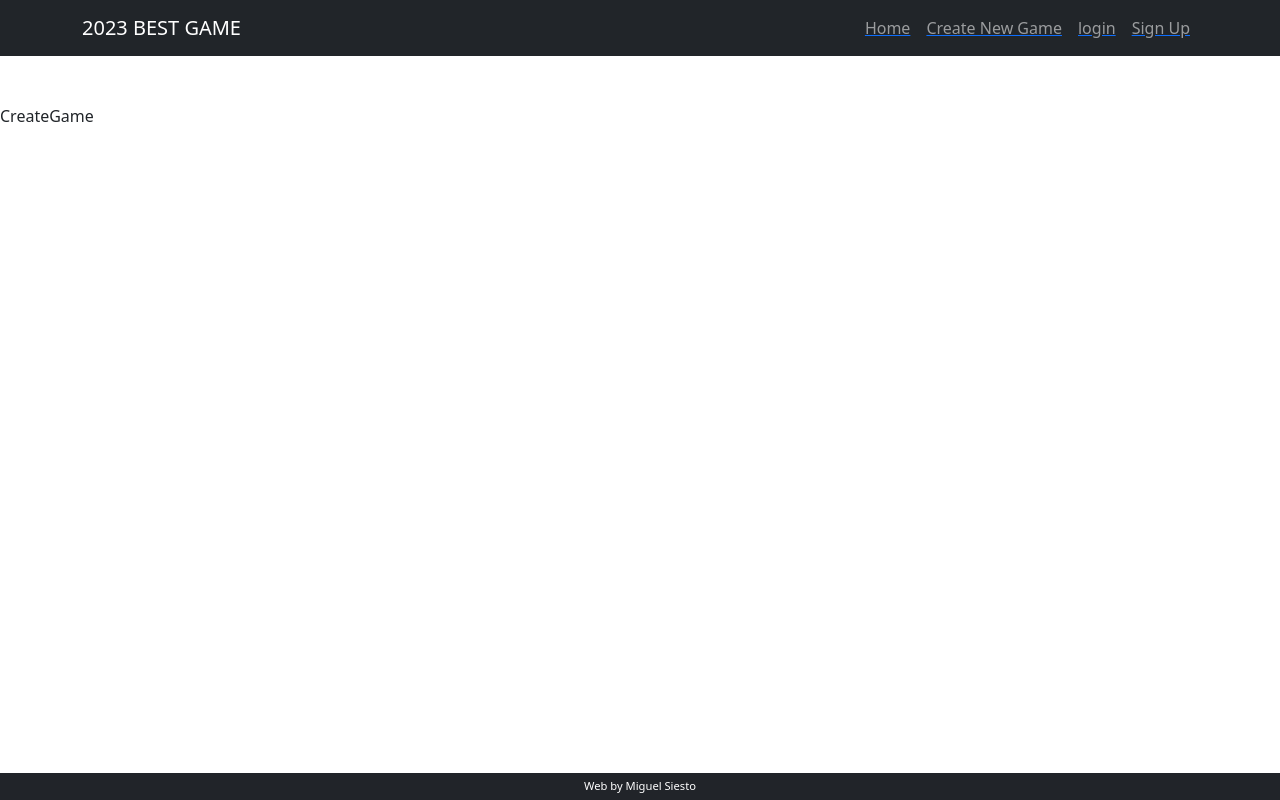
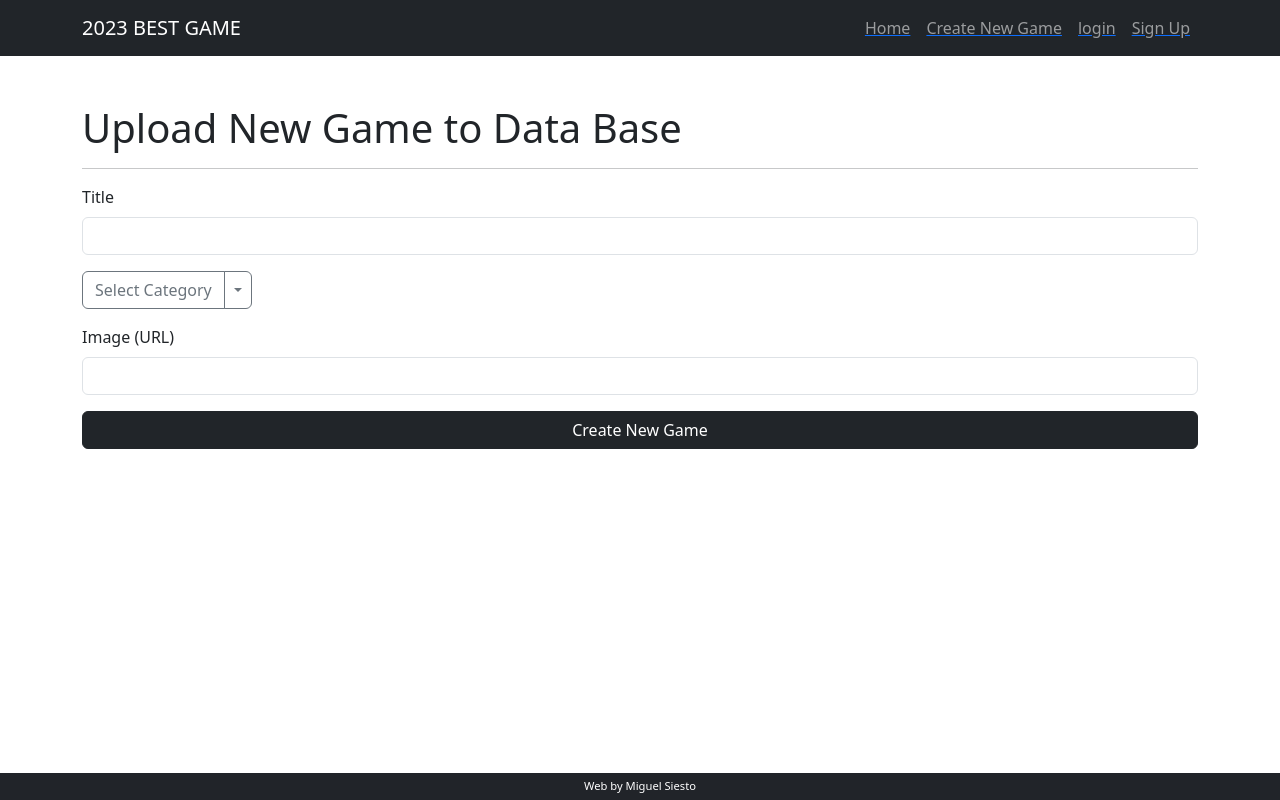
Before and after one commit to MSiestoGarabana/technical_attomo_client, a React (Vite) app: page /createGame in a window 1280 px wide. Built offline with nearby package versions, Linux system fonts and the light colour scheme.

Commit message:
new game form

```diff
--- /dev/null
+++ b/src/components/CreateGameForm/CreateGameForm.jsx
@@ -0,0 +1,97 @@
+import {
+  Form,
+  Button,
+  Row,
+  Col,
+  InputGroup,
+  SplitButton,
+  Dropdown,
+} from "react-bootstrap";
+import { useState } from "react";
+import gamesService from "./../../services/games.services";
+
+const CreateGameForm = ({ closeModal, refreshGames }) => {
+  const [gameData, setGameData] = useState({
+    title: "",
+    category: "",
+    image: "",
+  });
+
+  console.log(gameData);
+  const handleChange = (e) => {
+    const { value, name } = e.target;
+    setGameData({ ...gameData, [name]: value });
+  };
+
+  const handleCategorySelect = (selectedCategory) => {
+    setGameData({ ...gameData, category: selectedCategory });
+  };
+
+  const handleSubmit = (e) => {
+    e.preventDefault();
+
+    gamesService
+      .createGame(gameData)
+      .then(() => {
+        closeModal();
+        refreshCoasters();
+      })
+      .catch((ERR) => console.error(ERR));
+  };
+
+  const { title, category, image } = gameData;
+
+  return (
+    <Form onSubmit={handleSubmit}>
+      <Form.Group className="mb-3" controlId="title">
+        <Form.Label>Title</Form.Label>
+        <Form.Control
+          type="text"
+          value={title}
+          onChange={handleChange}
+          name="title"
+        />
+      </Form.Group>
+      <InputGroup className="mb-3">
+        <SplitButton
+          variant="outline-secondary"
+          title={category || "Select Category"}
+          id="segmented-button-dropdown-1"
+        >
+          {[
+            "ACTION",
+            "ACTION-ADVENTURE",
+            "PUZZLE",
+            "ROLE-PLAYING",
+            "SIMULATION",
+            "STRATEGY",
+            "SPORTS",
+            "MMO",
+          ].map((cat) => (
+            <Dropdown.Item key={cat} onClick={() => handleCategorySelect(cat)}>
+              {cat}
+            </Dropdown.Item>
+          ))}
+        </SplitButton>
+      </InputGroup>
+
+      <Form.Group className="mb-3" controlId="image">
+        <Form.Label>Image (URL)</Form.Label>
+        <Form.Control
+          type="text"
+          value={image}
+          onChange={handleChange}
+          name="image"
+        />
+      </Form.Group>
+
+      <div className="d-grid">
+        <Button variant="dark" type="submit">
+          Create New Game
+        </Button>
+      </div>
+    </Form>
+  );
+};
+
+export default CreateGameForm;
--- a/src/components/GameCard/GameCard.jsx
+++ b/src/components/GameCard/GameCard.jsx
@@ -2,7 +2,7 @@ import "./GameCard.css";
 import { Card, Button } from "react-bootstrap";
 import { Link } from "react-router-dom";
 
-const GameCard = ({ title, image, _id }) => {
+const GameCard = ({ title, image, _id, votesReceived }) => {
   return (
     <Card className="GameCard mb-4">
       <Link to={`/details/${_id}`}>
@@ -10,6 +10,7 @@ const GameCard = ({ title, image, _id }) => {
         <Card.Body>
           <Card.Title>{title}</Card.Title>
           <hr />
+          <Card.Subtitle>Votes Received: {votesReceived}</Card.Subtitle>
         </Card.Body>
       </Link>
     </Card>
--- a/src/components/GameList/GameList.jsx
+++ b/src/components/GameList/GameList.jsx
@@ -2,6 +2,7 @@ import { Col, Row } from "react-bootstrap";
 import GameCard from "../GameCard/GameCard";
 
 const GamesList = ({ games }) => {
+  console.log("Games from gameslist", games);
   return (
     <Row>
       {games.map((game) => {
--- a/src/pages/CreateGamePage/CreateGamePage.jsx
+++ b/src/pages/CreateGamePage/CreateGamePage.jsx
@@ -1,7 +1,17 @@
 import React from "react";
+import { Container } from "react-bootstrap";
+import CreateGameForm from "../../components/CreateGameForm/CreateGameForm";
 
 const CreateGamePage = () => {
-  return <div>CreateGame</div>;
+  return (
+    <Container>
+      <h1>Upload New Game to Data Base</h1>
+
+      <hr />
+
+      <CreateGameForm />
+    </Container>
+  );
 };
 
 export default CreateGamePage;
--- /dev/null
+++ b/src/pages/GameDetails/GameDetails.jsx
@@ -0,0 +1,54 @@
+import { useEffect, useState } from "react";
+import { Container, Row, Col, Button } from "react-bootstrap";
+import { Link, useParams } from "react-router-dom";
+import Loader from "../../components/Loader/Loader";
+import gamesService from "../../services/games.services";
+
+const GameDetails = () => {
+  const [game, setGame] = useState();
+  console.log(game);
+  const { game_id } = useParams();
+
+  useEffect(() => {
+    gamesService
+      .getGameById(game_id)
+      .then(({ data }) => setGame(data))
+      .catch((err) => console.error(err));
+  }, []);
+
+  return (
+    <Container>
+      {!game ? (
+        <Loader />
+      ) : (
+        <>
+          <h1>Detalles de {game.title}</h1>
+          <hr />
+
+          <Row>
+            <Col md={{ span: 6 }}>
+              <h3>Category</h3>
+              <p>{game.category}</p>
+              <hr />
+              <h3>Rating</h3>
+              <p>{game.votesReceived}</p>
+              <hr />
+
+              <Link to="/">
+                <Button as="div" variant="dark">
+                  Volver a la galería
+                </Button>
+              </Link>
+            </Col>
+
+            <Col md={{ span: 4 }}>
+              <img src={game.image} style={{ width: "100%" }} />
+            </Col>
+          </Row>
+        </>
+      )}
+    </Container>
+  );
+};
+
+export default GameDetails;
--- a/src/pages/HomePage/HomePage.jsx
+++ b/src/pages/HomePage/HomePage.jsx
@@ -7,7 +7,7 @@ import gamesService from "../../services/games.services";
 import GamesList from "../../components/GameList/GameList";
 
 const HomePage = () => {
-  const [games, setGames] = useState([]);
+  const [games, setGames] = useState();
 
   useEffect(() => {
     loadGames();
@@ -24,7 +24,7 @@ const HomePage = () => {
     <Container>
       <h1>¡Vote your favorite games!</h1>
       <hr />
-      {games.length ? <GamesList games={games} /> : <Loader />}
+      {!games ? <Loader /> : <GamesList games={games} />}
     </Container>
   );
 };
--- a/src/routes/AppRoutes.jsx
+++ b/src/routes/AppRoutes.jsx
@@ -3,10 +3,13 @@ import HomePage from "../pages/HomePage/HomePage";
 import CreateGamePage from "../pages/CreateGamePage/CreateGamePage";
 import SignUpPage from "../pages/SignUpPage/SignUpPage";
 import LoginPage from "../pages/LoginPage/LoginPage";
+import GameDetails from "../pages/GameDetails/GameDetails";
+
 const AppRoutes = () => {
   return (
     <Routes>
       <Route path="/" element={<HomePage />} />
+      <Route path="/details/:game_id" element={<GameDetails />} />
       <Route path="/createGame" element={<CreateGamePage />} />
       <Route path="/signUp" element={<SignUpPage />} />
       <Route path="/login" element={<LoginPage />} />
```
Also changed, not shown: src/components/CreateGameForm/CreateGameForm.css (added), src/pages/GameDetails/GameDetails.css (added).
